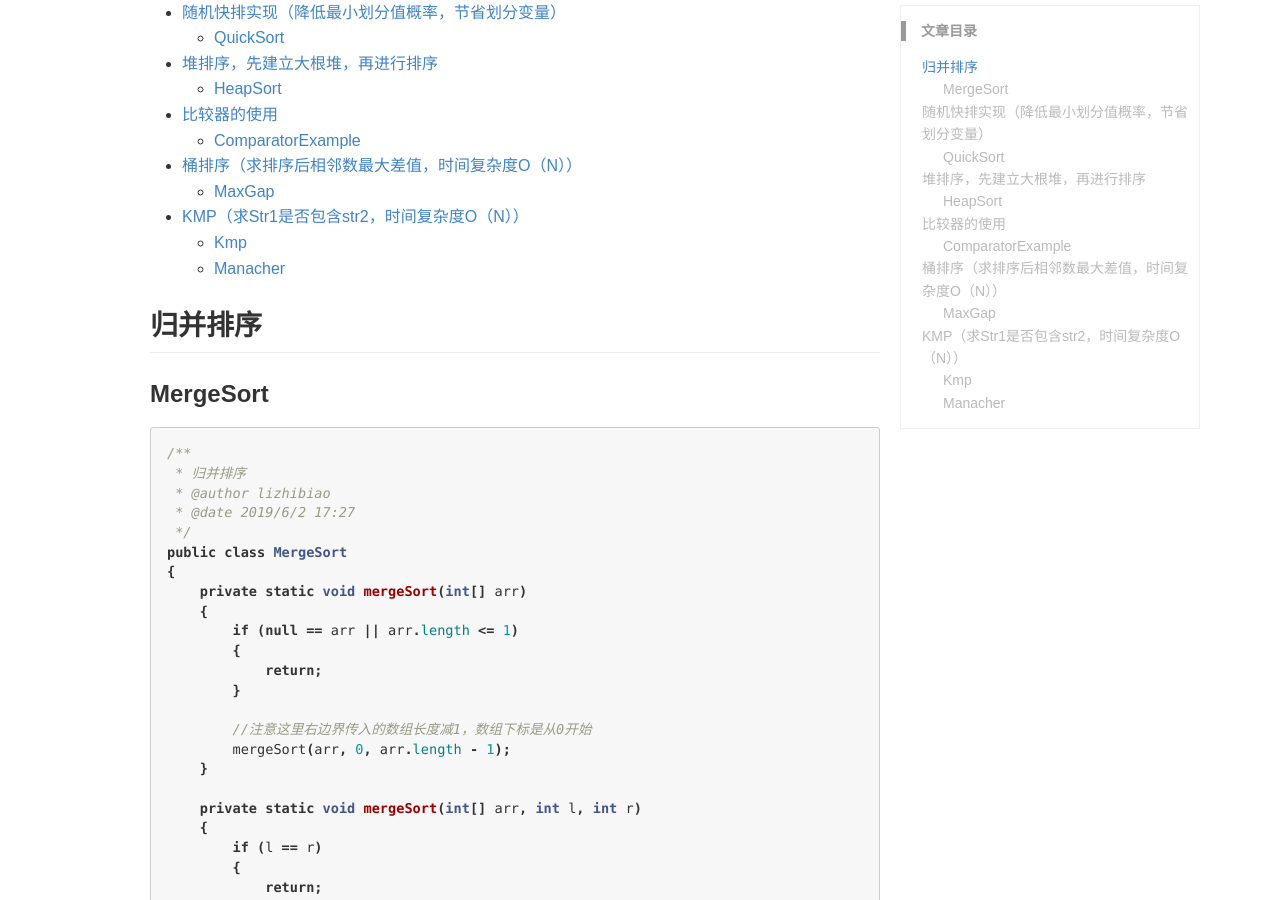
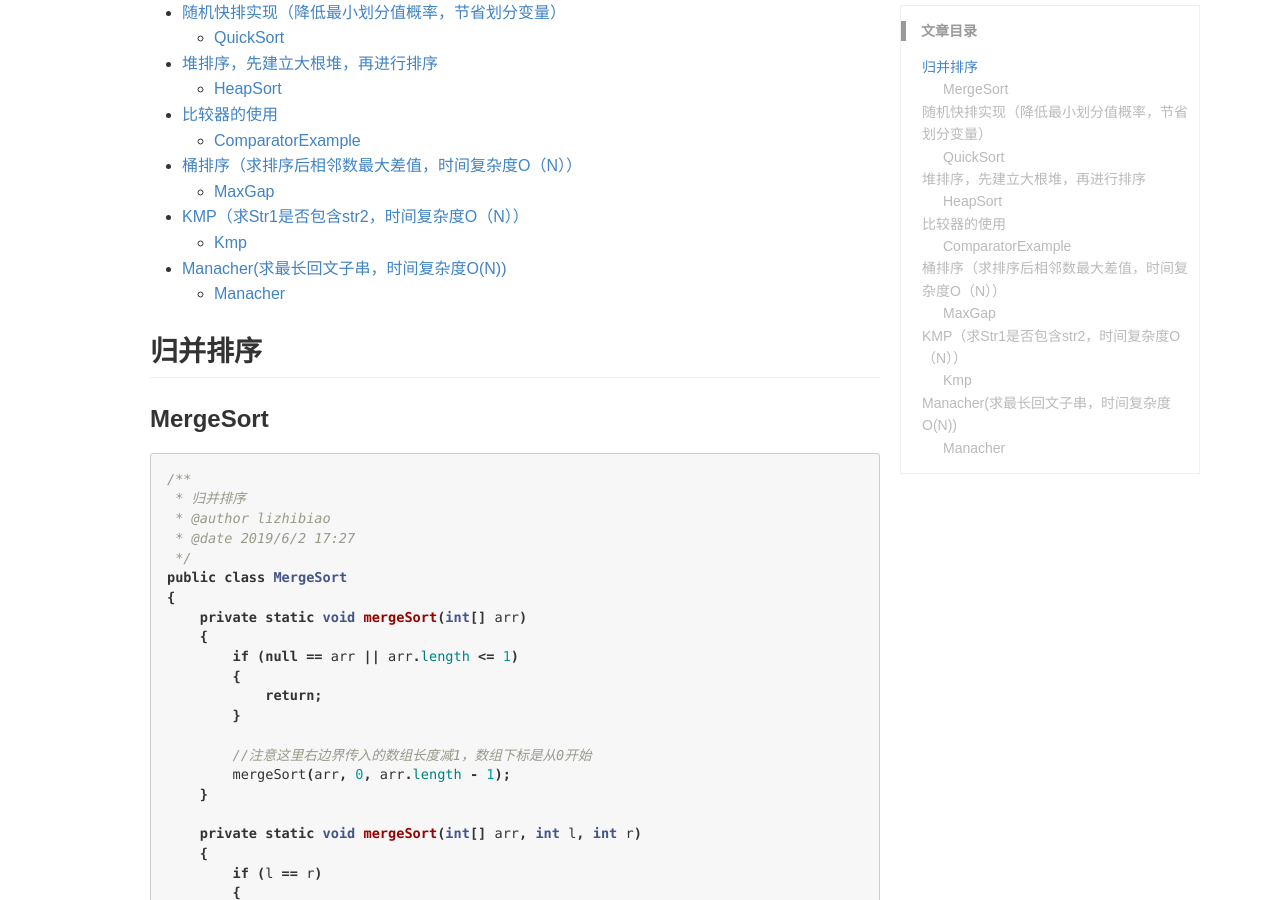
Before and after one commit to lizb0907/lizb0907.github.io, a Jekyll site: the page built from _posts/algorithm/2019-06-02-Algorithm.md, in a window 1280 px wide and 900 px high, scrolled down 355 px. Built offline with Jekyll 4.4.1, drawn with Linux system fonts in a browser that asks for light colours; comment, search, counter and statistics services are not loaded; some of the changed text lies outside the part shown.

Commit message:
update algorithm manacher

````diff
--- a/_posts/algorithm/2019-06-02-Algorithm.md
+++ b/_posts/algorithm/2019-06-02-Algorithm.md
@@ -592,13 +592,15 @@ public class Kmp
 }
 ```
 
+## Manacher(求最长回文子串，时间复杂度O(N))
+
 ### Manacher
 
 ```java
 /**
  * @author lizhibiao
  * @date 2019/8/25 14:24
- */
+ */S
 public class Manacher
 {
     public static char[] manacherString(String str)
````
